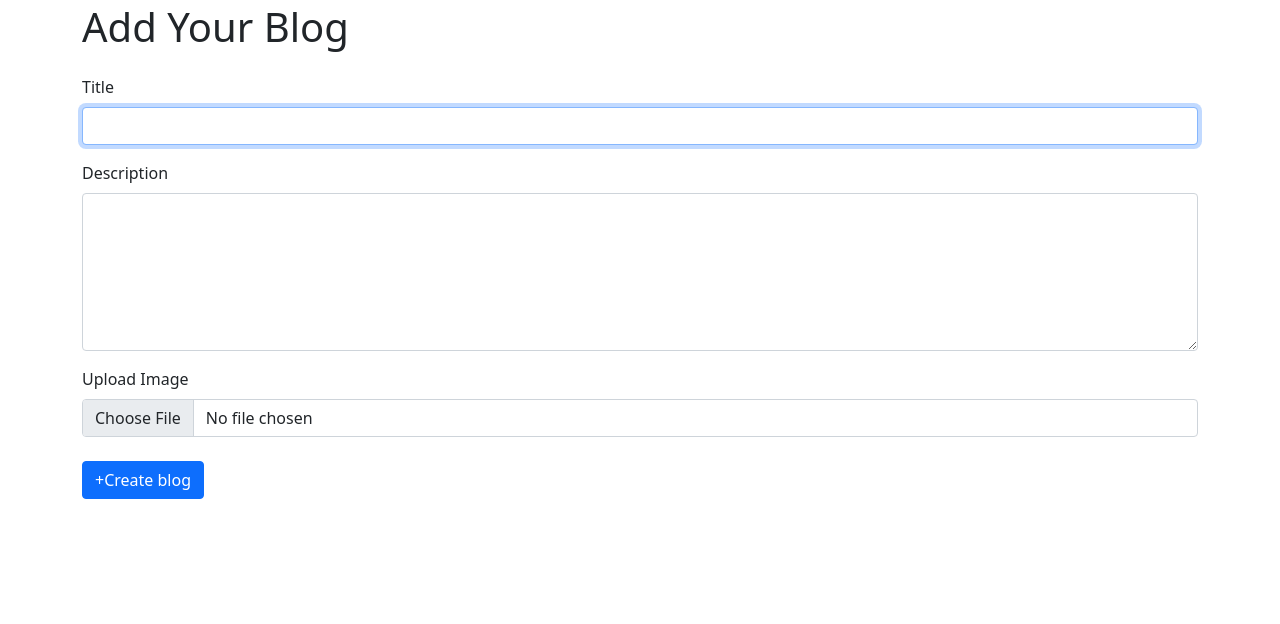
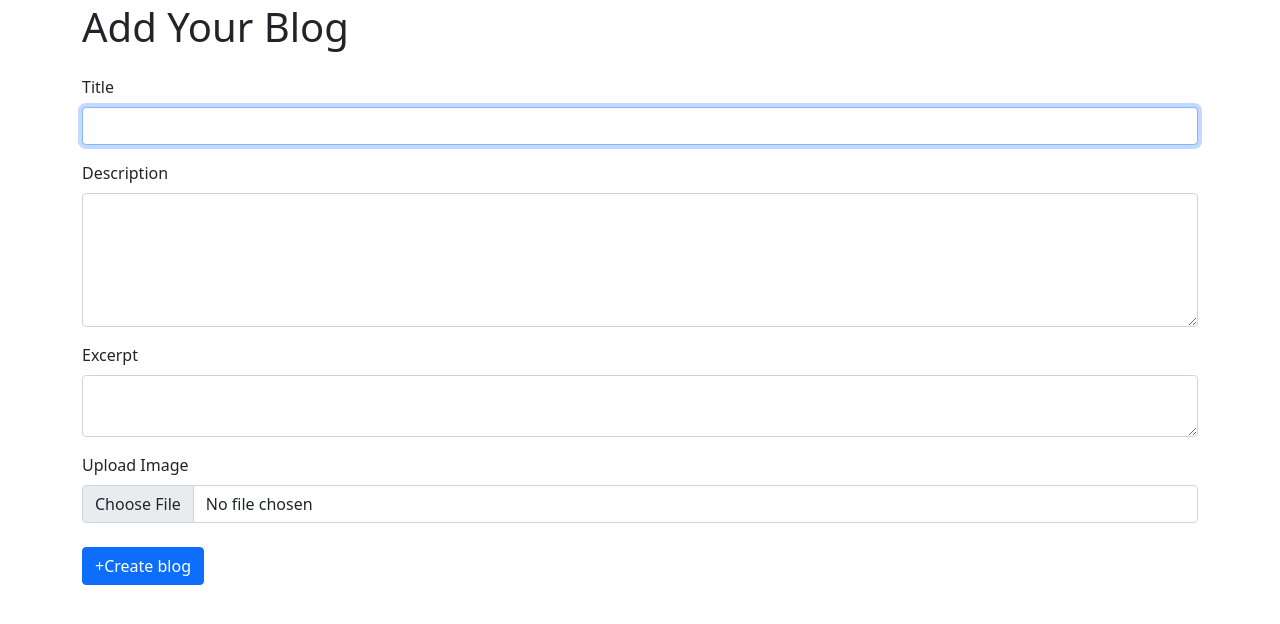
Before and after one commit to bhavanarana/uniwrites, a PHP site: page /add.php in a window 1280 px wide. Shown: the part 113-737 px from the top of the page. Run offline with PHP 8.4, Linux system fonts and the light colour scheme.

Commit message:
added excerpt

```diff
--- a/html/add.php
+++ b/html/add.php
@@ -6,6 +6,7 @@ if (isset($_POST['submit'])) {
     $title = $_POST['title'];
     $disc = $_POST['desc'];
     $description = mysqli_real_escape_string($conn, $disc);
+    $excerpt = $_POST['excerpt'];
     $img = $_FILES['image_thumb']; //access image
     $img_size = $img['size']; // image size
     $img_name = $img['name']; // acess name of image
@@ -89,7 +90,12 @@ if (isset($_POST['submit'])) {
       </div>
       <div class="mb-3">
         <label for="desc" class="form-label">Description</label>
-        <textarea class="form-control" class="desc" id="text-desc" name="desc" rows="6"></textarea>
+        <textarea class="form-control" id="text-desc" name="desc" rows="5" cols="50"></textarea>
+      </div>
+
+      <div class="mb-3">
+        <label for="excerpt" class="form-label">Excerpt</label>
+        <textarea class="form-control" id="text-desc" name="excerpt" rows="2" cols="50"></textarea>
       </div>
       <div class="mb-3">
         <label for="Image_thumb" class="form-label">Upload Image</label>
```
Also changed, not shown: css/style.css (+25 -28 lines).
